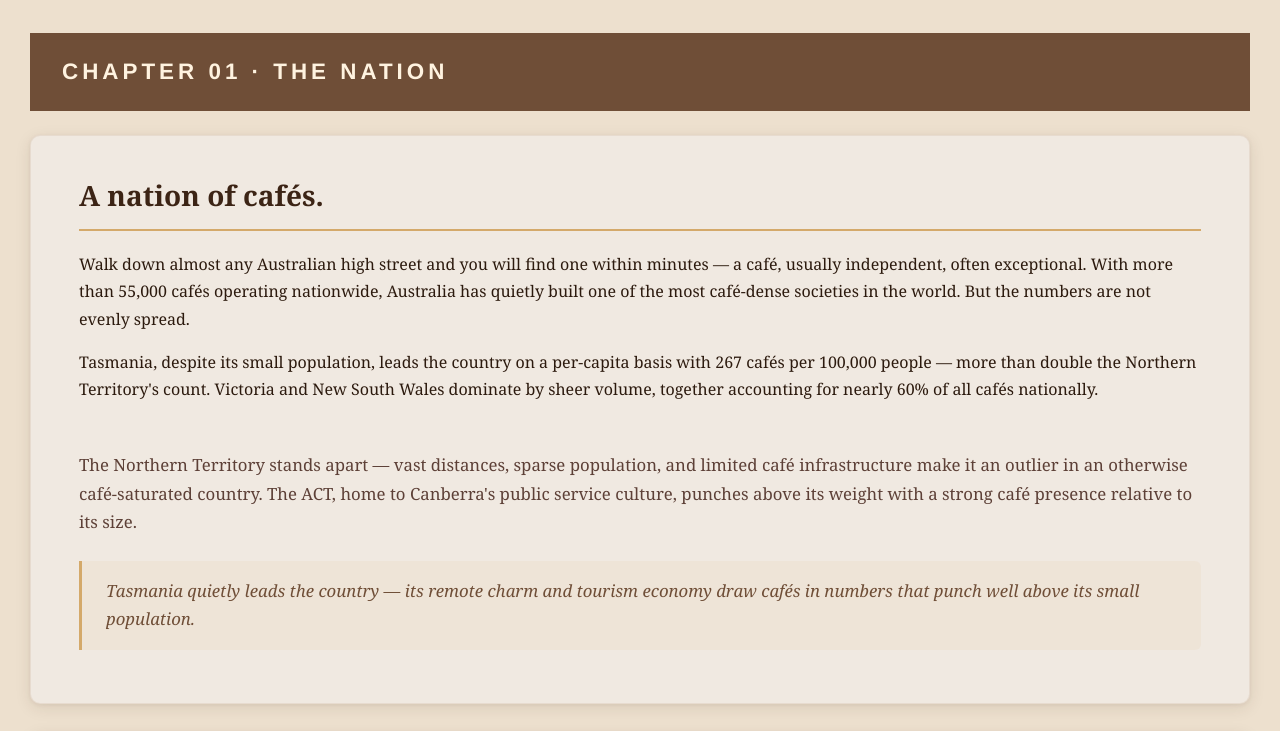
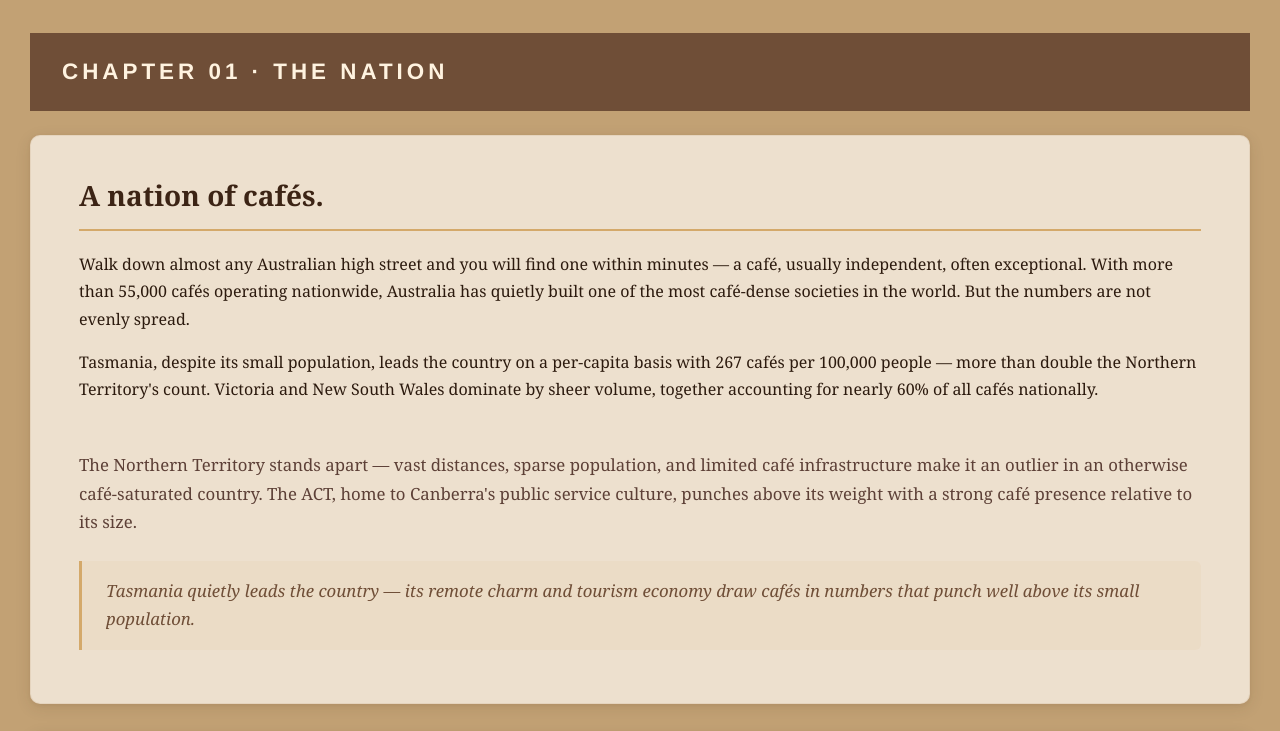
Before and after one commit to YT-03/fit2179-coffee-vis2, a plain HTML site: page index.html in a window 1280 px wide. Shown: the part 480-1211 px from the top of the page. Drawn offline with Linux system fonts and the light colour scheme; a script that the page names is missing.

Commit message:
card bg color change

```diff
--- a/css/style.css
+++ b/css/style.css
@@ -11,7 +11,7 @@
   --coffee-foam:   #FFF3E0;
   --text-primary:  #2C1A0E;
   --text-secondary:#5D4037;
-  --bg-page:       #EDE0CE;
+  --bg-page:       #c2a174;
   --bg-card:       #f0e9e1;
   --accent:        #8B5A3C;
 }
@@ -218,7 +218,7 @@ header {
 }
 
 .section-card {
-  background: var(--bg-card);
+  background: #EDE0CE;
   border-radius: 10px;
   padding: 36px 48px;
   margin-bottom: 28px;
```
